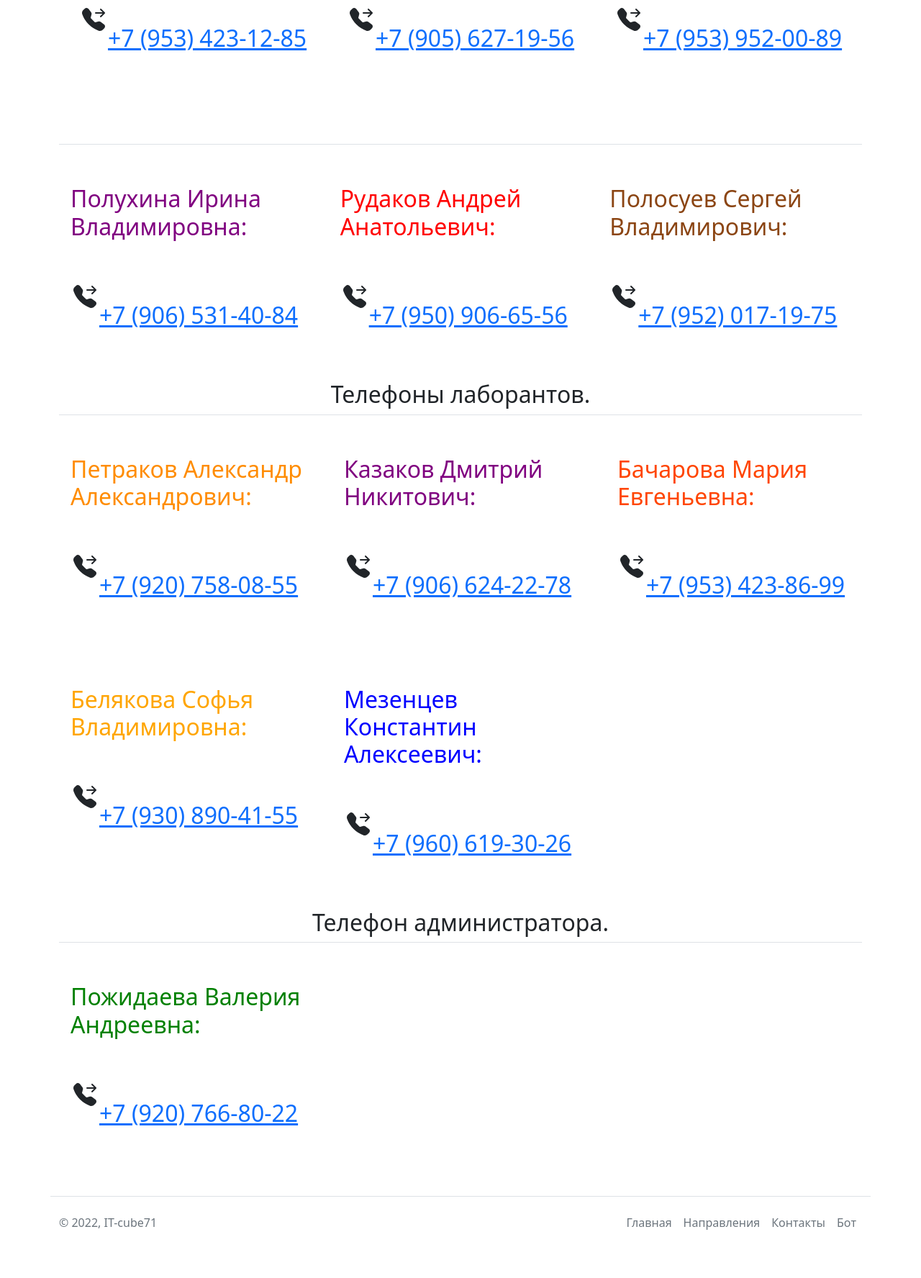
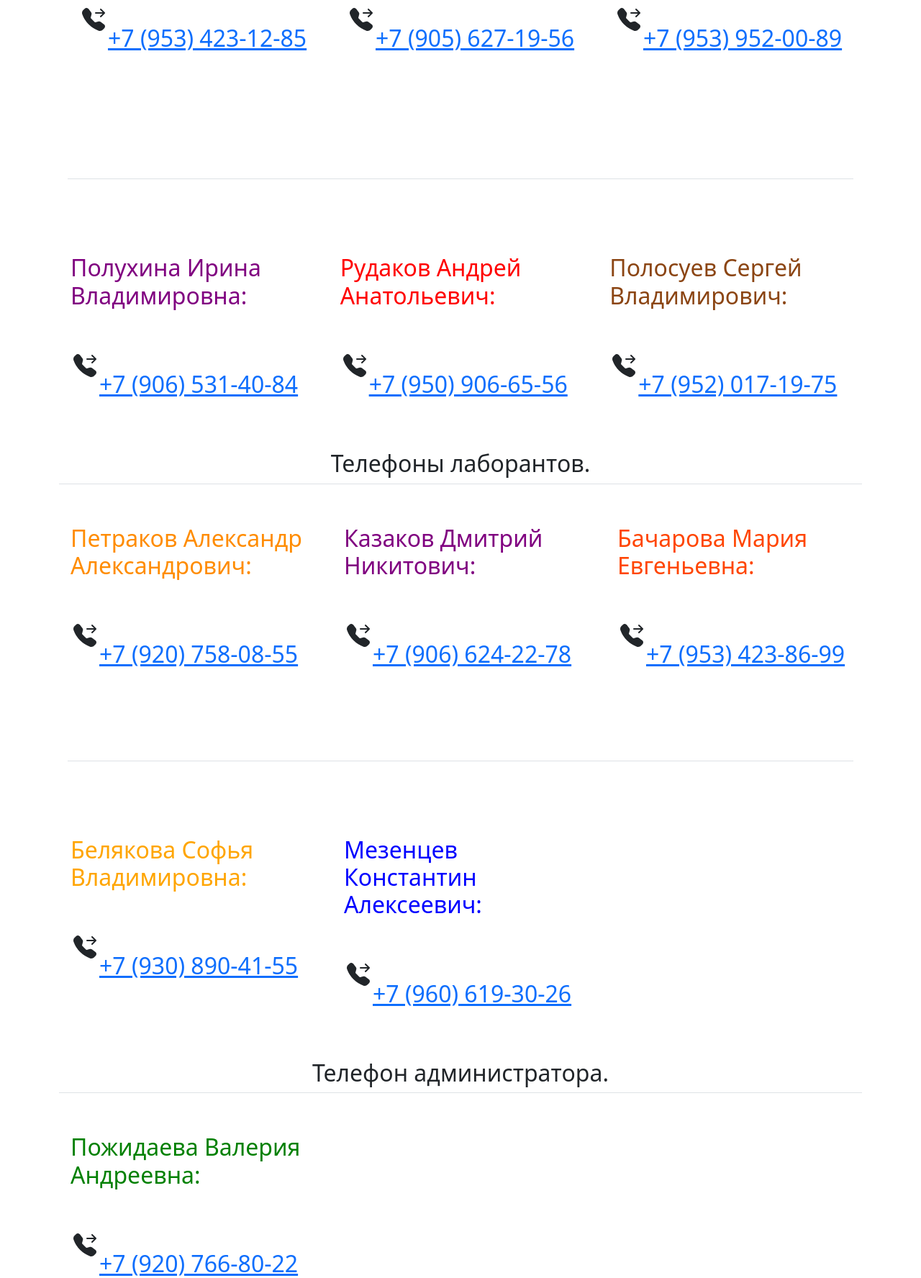
Before and after one commit to PavelDeichuk/flask_blog, a Python web app: template templates/teleph.html in a window 1280 px wide. Shown: the part 351-2127 px from the top of the page at 72% size. Before the commit the page ends 2060 px from the top, so only its background shows below. Run offline with Jinja, Linux system fonts and the light colour scheme; the template is opened without the code that fills it, so the values that code supplies are empty.

Commit message:
Update teleph.html

```diff
--- a/templates/teleph.html
+++ b/templates/teleph.html
@@ -70,7 +70,7 @@
       </div>
   </div>
 </div>
-<div class="container">
+<div class="container px-4 py-5">
   <h2 class="pb-2 border-bottom"><ya-tr-span data-index="32-0" data-translated="true" data-source-lang="en" data-target-lang="ru" data-value="Hanging icons" data-translation="Направления" data-ch="0" data-type="trSpan" data-selected="false"></ya-tr-span></h2>
 </div>
 <div class="container" id="hanging-icons2">
@@ -160,6 +160,9 @@
       </div>
   </div>
 </div>
+<div class="container px-4 py-5">
+  <h2 class="pb-2 border-bottom"><ya-tr-span data-index="32-0" data-translated="true" data-source-lang="en" data-target-lang="ru" data-value="Hanging icons" data-translation="Направления" data-ch="0" data-type="trSpan" data-selected="false"></ya-tr-span></h2>
+</div>
 <div class="container" id="hanging-icons4">
     <div class="row g-4 py-5 row-cols-1 row-cols-lg-3">
       <div class="col d-flex align-items-start">
```
